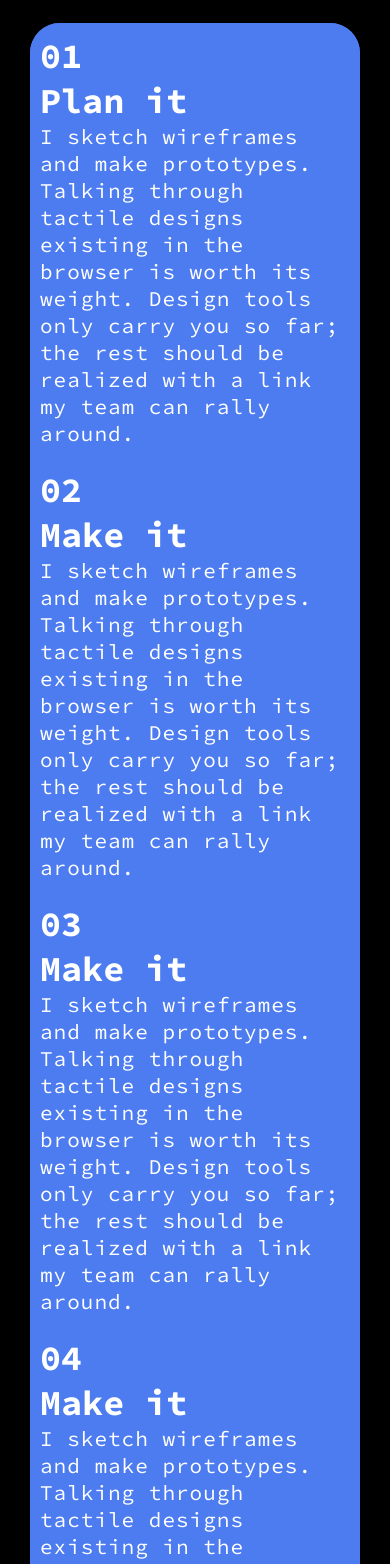
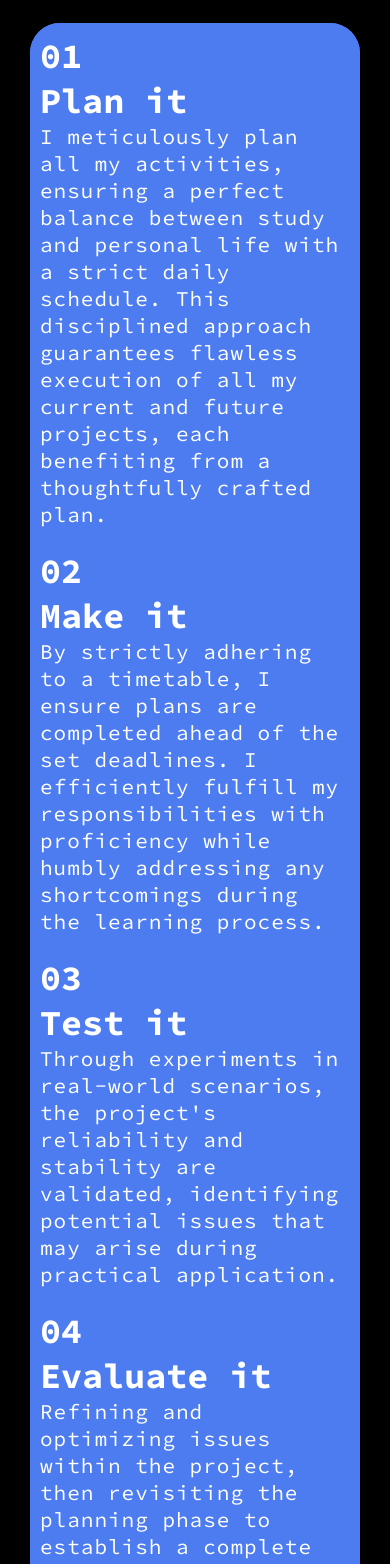
Before and after one commit to RicardoYam/Shixun_Blog, a React (Vite) app in the folder client/: page /about in a window 390 px wide. Shown: the part 840-2404 px from the top of the page. Built offline with nearby package versions, Linux system fonts and the light colour scheme.

Commit message:
Project completed

```diff
--- a/client/src/pages/about.css
+++ b/client/src/pages/about.css
@@ -153,6 +153,29 @@
 }
 
 @media screen and (max-width: 1600px) {
+    .about-content {
+        padding: 50px 100px 50px 100px;
+    }
+
+    .about-title {
+        text-align: center;
+        font-size: 100px;
+        margin-bottom: 100px;
+    }
+
+    .summary-content {
+        margin-left: 200px;
+        width: 900px;
+    }
+
+    .summary-content>h3 {
+        font-size: 45px;
+    }
+
+    .summary-content>p {
+        font-size: 25px;
+    }
+
     .about-skills {
         margin-bottom: 40px;
     }
--- a/client/src/pages/about.jsx
+++ b/client/src/pages/about.jsx
@@ -4,6 +4,7 @@ import Nav from '../components/Navbar'
 import Footer from '../components/Footer'
 import TagCloud from '../components/Tagcloud'
 import avatar from '/images/Avatar.jpg'
+import uqlogo from '/images/University_of_Queensland_(crest).png'
 
 function about() {
   return (
@@ -15,7 +16,7 @@ function about() {
           <div className='summary-avatar'>
             <img src={avatar} alt="avatar" />
             <div className='summary-education'>
-              <img src="src/assets/images/University_of_Queensland_(crest).png" alt="uq logo" />
+              <img src={uqlogo} alt="uq logo" />
               <span>Master of Computer Science @UQ</span>
             </div>
           </div>
@@ -40,25 +41,25 @@ function about() {
                 <div className='each-step'>
                   <h3>01</h3>
                   <h3>Plan it</h3>
-                  <p>I sketch wireframes and make prototypes. Talking through tactile designs existing in the browser is worth its weight. Design tools only carry you so far; the rest should be realized with a link my team can rally around.</p>
+                  <p>I meticulously plan all my activities, ensuring a perfect balance between study and personal life with a strict daily schedule. This disciplined approach guarantees flawless execution of all my current and future projects, each benefiting from a thoughtfully crafted plan.</p>
                 </div>
                 <div className='each-step'>
                   <h3>02</h3>
                   <h3>Make it</h3>
-                  <p>I sketch wireframes and make prototypes. Talking through tactile designs existing in the browser is worth its weight. Design tools only carry you so far; the rest should be realized with a link my team can rally around.</p>
+                  <p>By strictly adhering to a timetable, I ensure plans are completed ahead of the set deadlines. I efficiently fulfill my responsibilities with proficiency while humbly addressing any shortcomings during the learning process.</p>
                 </div>
               </div>
 
               <div className='content-row'>
                 <div className='each-step'>
                   <h3>03</h3>
-                  <h3>Make it</h3>
-                  <p>I sketch wireframes and make prototypes. Talking through tactile designs existing in the browser is worth its weight. Design tools only carry you so far; the rest should be realized with a link my team can rally around.</p>
+                  <h3>Test it</h3>
+                  <p>Through experiments in real-world scenarios, the project's reliability and stability are validated, identifying potential issues that may arise during practical application.</p>
                 </div>
                 <div className='each-step'>
                   <h3>04</h3>
-                  <h3>Make it</h3>
-                  <p>I sketch wireframes and make prototypes. Talking through tactile designs existing in the browser is worth its weight. Design tools only carry you so far; the rest should be realized with a link my team can rally around.</p>
+                  <h3>Evaluate it</h3>
+                  <p>Refining and optimizing issues within the project, then revisiting the planning phase to establish a complete closed-loop model.</p>
                 </div>
               </div>
             </div>
--- a/client/src/pages/contact.css
+++ b/client/src/pages/contact.css
@@ -11,8 +11,7 @@ h2 {
 
 .banner-about {
     margin: 50px;
-    width: 900px;
-    height: 1600px;
+    width: 1600px;
 }
 
 .text-about {
@@ -21,7 +20,7 @@ h2 {
     align-items: center;
 }
 
-.text-about > p {
+.text-about>p {
     font-size: 50px;
 }
 
@@ -41,27 +40,54 @@ h2 {
     margin-left: 10px;
 }
 
-.resume > a{
+.resume>a {
     text-decoration: none;
 }
 
 @keyframes fadeIn {
-    0% { opacity: 0; }
-    100% { opacity: 1; }
-  }
+    0% {
+        opacity: 0;
+    }
+
+    100% {
+        opacity: 1;
+    }
+}
+
+@media screen and (max-width: 1600px) {
+    h2 {
+        font-size: 140px;
+    }
+
+    .content-about {
+        margin-bottom: 100px;
+    }
+
+    .banner-about {
+        margin: 20px;
+        width: 1200px;
+    }
+
+    .text-about>p {
+        font-size: 30px;
+    }
+}
 
 @media screen and (max-width: 768px) {
     h2 {
         font-size: 75px;
     }
 
+    .content-about {
+        margin-bottom: 100px;
+    }
+
     .banner-about {
         margin: 20px;
-        width: 450px;
-        height: 600px;
+        width: 400px;
     }
 
-    .text-about > p {
+    .text-about>p {
         font-size: 30px;
     }
 }
--- a/client/src/pages/contact.jsx
+++ b/client/src/pages/contact.jsx
@@ -5,7 +5,7 @@ import './contact.css'
 import { FaLinkedin, FaGithub } from "react-icons/fa";
 import { SiLeetcode } from "react-icons/si";
 import Footer from '../components/Footer';
-import banner from '/images/banner_about.jpg'
+import banner from '/images/banner.jpg'
 
 function contact() {
     return (
```
Also changed, not shown: 1 other file (tests, documents, lock files or other folders).
